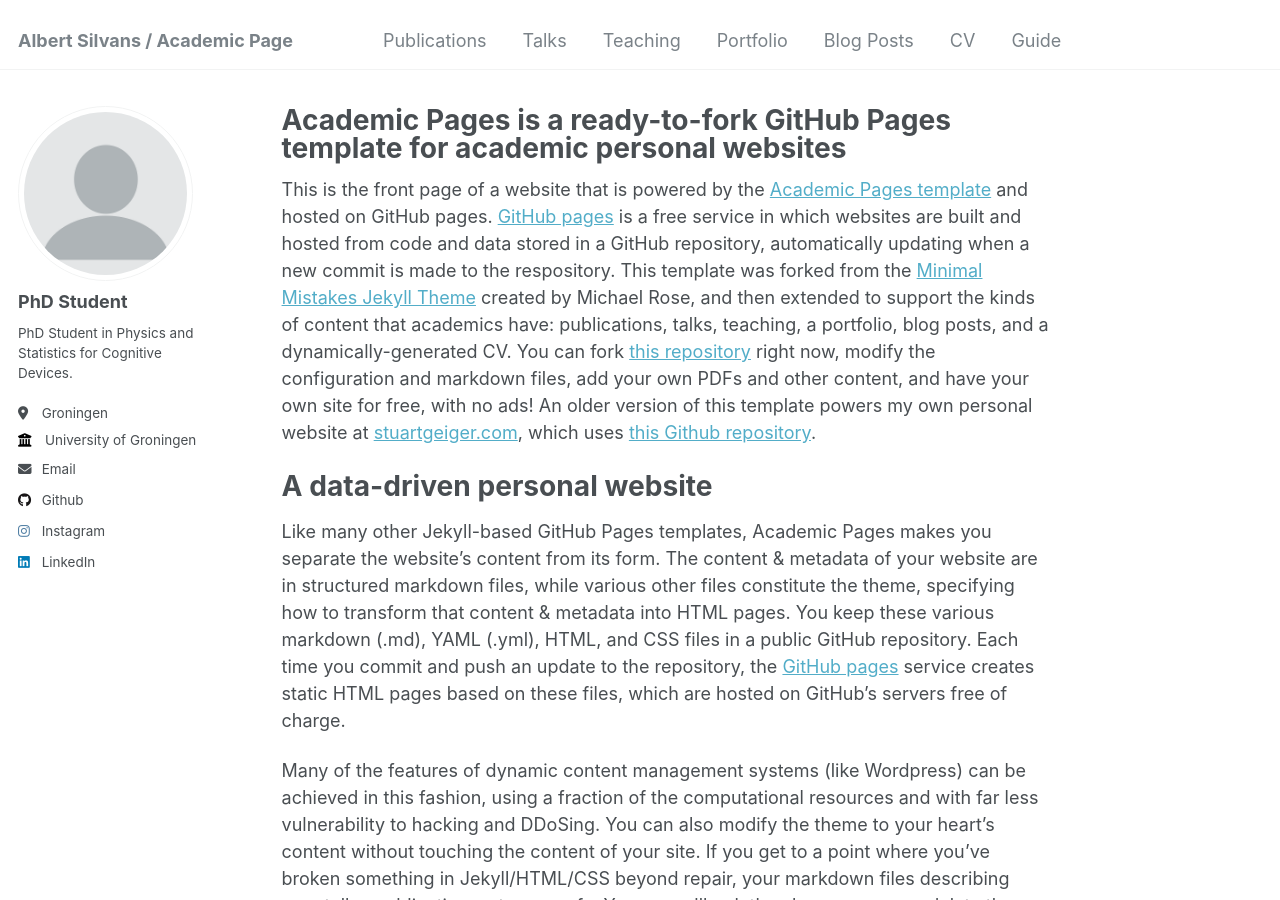
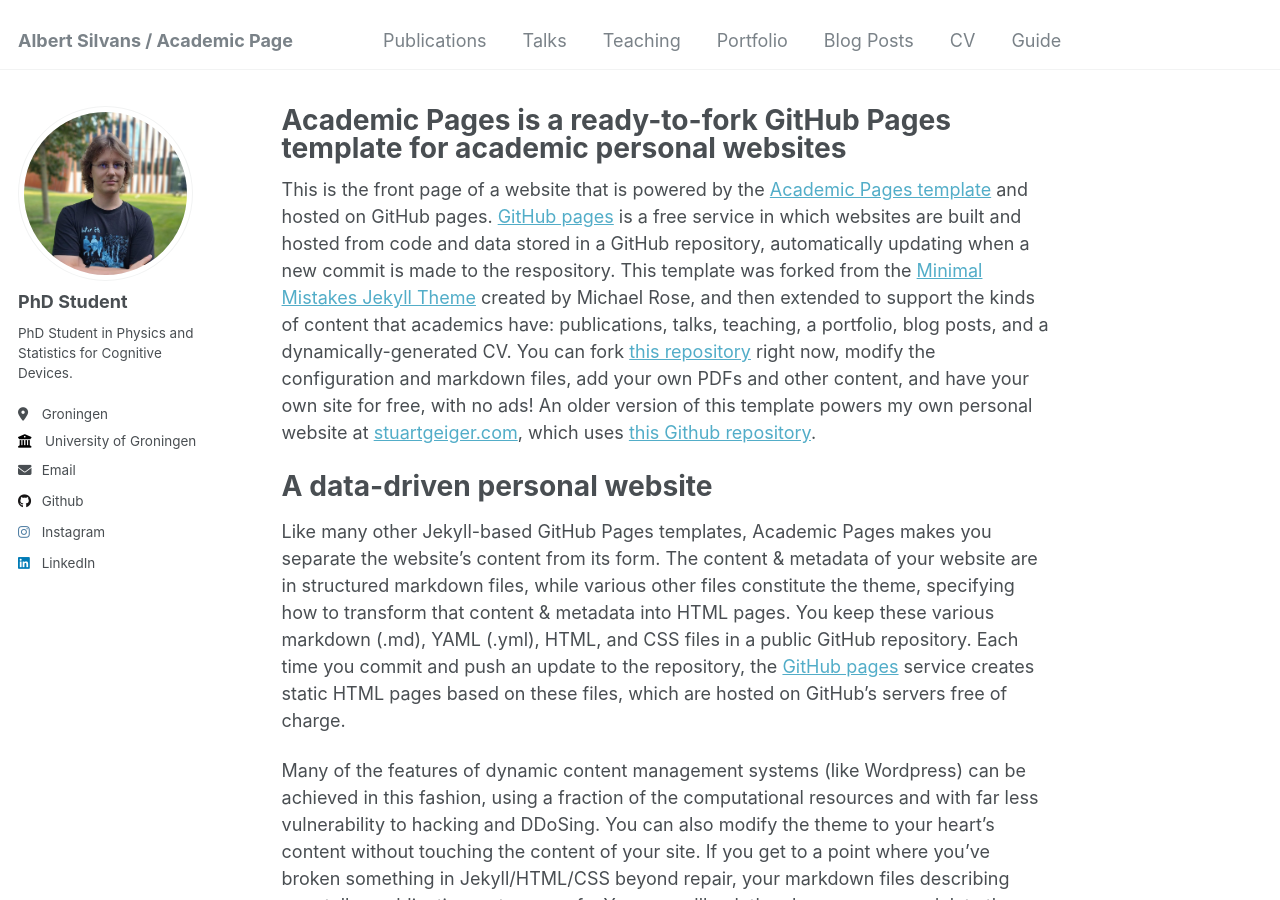
Before and after one commit to albbalbbbalb/albbalbbbalb.github.io, a Jekyll site: the page built from _pages/about.md, in a window 1280 px wide and 900 px high. Built offline with Jekyll 4.4.1, drawn with Linux system fonts in a browser that asks for light colours.

Commit message:
Update _config.yml

```diff
--- a/_config.yml
+++ b/_config.yml
@@ -12,8 +12,8 @@ title                    : "Albert Silvans / Academic Page"
 title_separator          : "-"
 name                     : &name "A. Silvans"
 description              : &description "My academic website"
-url                      : https://albbalbbbalb.github.io # the base hostname & protocol for your site e.g. "https://mmistakes.github.io"
-baseurl                  : "" # the subpath of your site, e.g. "/blog"
+url                      : "https://albbalbbbalb.github.io" # the base hostname & protocol for your site e.g. "https://mmistakes.github.io"
+baseurl                  : # the subpath of your site, e.g. "/blog"
 repository               : "albbalbbbalb/albbalbbbalb.github.io"
 
 # Site Author - The following control what appear as part of the author content on the side bar.
@@ -21,7 +21,7 @@ repository               : "albbalbbbalb/albbalbbbalb.github.io"
 #               Additional customization can be done by editing /_includes/author-profile.html
 author:
   # Biographic information
-  avatar           : "profile.png"
+  avatar           : "5958375651654354046 (copy 1).jpg"
   name             : "PhD Student"
   pronouns         : # example: "she/her"
   bio              : "PhD Student in Physics and Statistics for Cognitive Devices."
```
